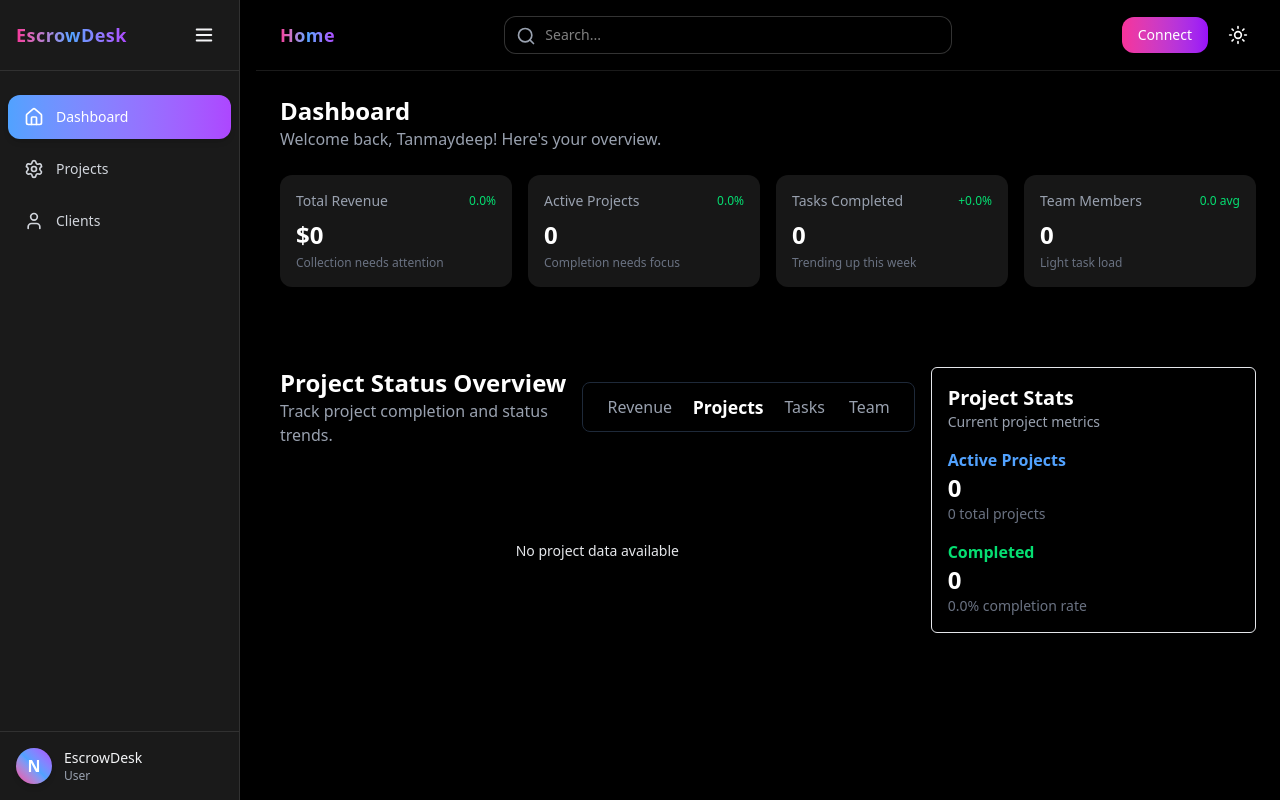
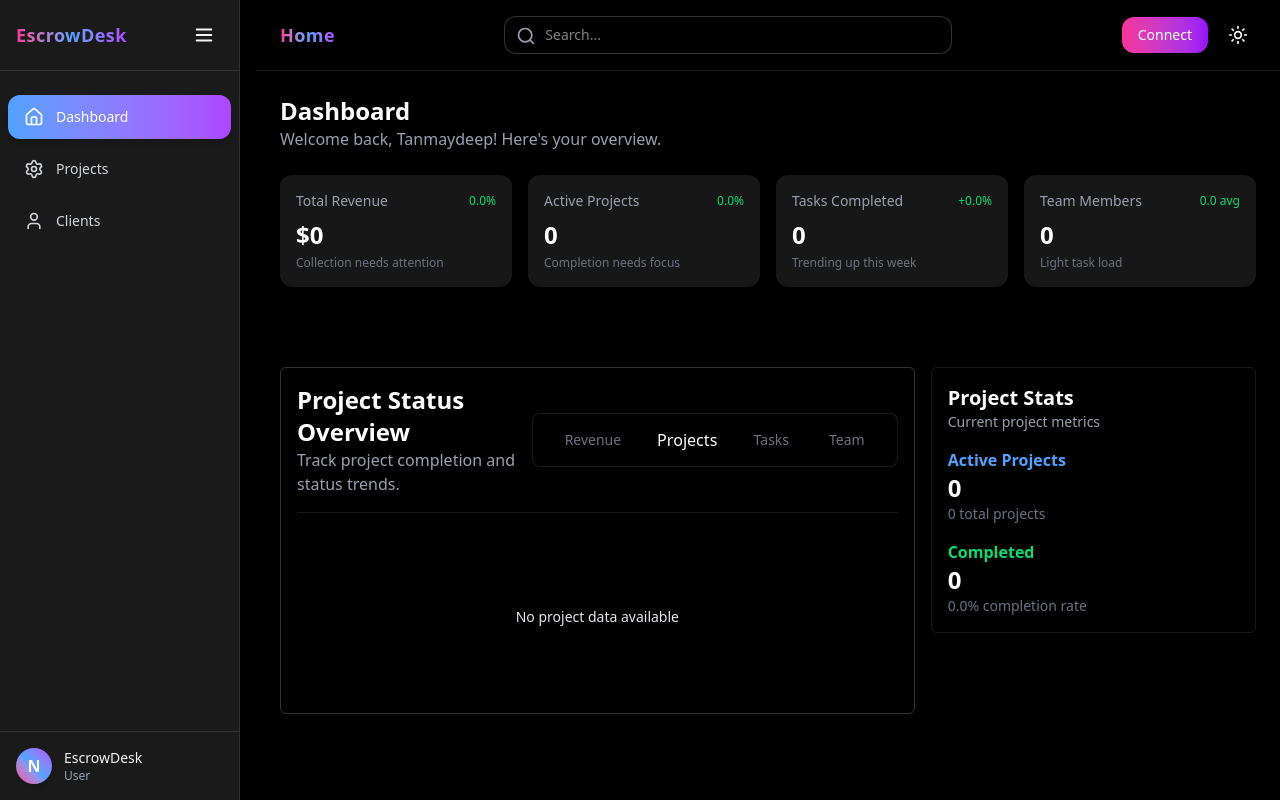
Before and after one commit to Tanmaydeep-Singh/EscrowDesk-Dashboard, a Next.js app: page / in a window 1280 px wide. Built offline with nearby package versions, Linux system fonts and the light colour scheme.

Commit message:
dev: updated the project overview section

```diff
--- a/src/components/Dashboard/OverView/Project-stats/ChartPlaceholder.tsx
+++ b/src/components/Dashboard/OverView/Project-stats/ChartPlaceholder.tsx
@@ -1,6 +1,6 @@
 export default function ChartPlaceholder() {
   return (
-    <div className="flex items-center justify-center h-40 mt-6  rounded-lg">
+    <div className="flex items-center justify-center h-40 mt-6 rounded-lg">
       <p className="text-gray-200 text-sm">No project data available</p>
     </div>
   );
--- a/src/components/Dashboard/OverView/Project-stats/ProjectStatusOverview.tsx
+++ b/src/components/Dashboard/OverView/Project-stats/ProjectStatusOverview.tsx
@@ -4,8 +4,8 @@ import ChartPlaceholder from "./ChartPlaceholder";
 
 export default function ProjectStatusOverview() {
     return (
-        <div className="bg-black rounded-xl shadow-md w-full">
-            <div className=" flex justify-between ">
+        <div className="rounded-md shadow-md w-full p-4 border border-white/20">
+            <div className=" flex justify-between border-b border-white/10 pb-4">
                 <div>
                     <h1 className="text-2xl font-bold text-white">Project Status Overview</h1>
                     <p className="text-gray-400">Track project completion and status trends.</p>
--- a/src/components/Dashboard/OverView/Project-stats/ProjectTabs.tsx
+++ b/src/components/Dashboard/OverView/Project-stats/ProjectTabs.tsx
@@ -1,5 +1,6 @@
 "use client";
 import { useState } from "react";
+import { motion } from "framer-motion";
 
 const tabs = ["Revenue", "Projects", "Tasks", "Team"];
 
@@ -8,20 +9,34 @@ export default function ProjectTabs() {
 
   return (
     <div className="flex items-center justify-between">
-      <div className="flex items-center gap-6 rounded-lg border border-gray-200 dark:border-gray-800 bg-white/50 dark:bg-black/50 backdrop-blur-md px-6 py-3 shadow-lg ">
+      <div className="flex items-center gap-6 rounded-lg border border-white/10 dark:border-white/10 bg-white/50 dark:bg-black/50 backdrop-blur-md px-6 py-3 shadow-lg">
         {tabs.map((tab) => (
           <button
             key={tab}
             onClick={() => setActive(tab)}
-            className={`relative flex items-center justify-center transition-all duration-300 ${
-              active === tab
-                ? "text-black dark:text-white scale-110 font-semibold"
-                : "text-gray-500 dark:text-gray-400 hover:text-black dark:hover:text-white"
-            }`}
+            className={`relative flex items-center justify-center`}
           >
-            {tab}
+            <motion.span
+              className={`px-2 py-1 text-sm`}
+              animate={{
+                scale: active === tab ? 1.15 : 1,
+                color:
+                  active === tab
+                    ? "var(--tw-prose-body, #fff)"
+                    : "var(--tw-prose-headings, #6b7280)", // gray-500
+              }}
+              transition={{ type: "spring", stiffness: 300, damping: 20 }}
+            >
+              {tab}
+            </motion.span>
+
+            {/* Active underline */}
             {active === tab && (
-              <span className="absolute -bottom-2 h-1 w-6 rounded-full "></span>
+              <motion.span
+                layoutId="active-underline"
+                className="absolute -bottom-2 h-1 w-6 rounded-full "
+                transition={{ type: "spring", stiffness: 400, damping: 25 }}
+              />
             )}
           </button>
         ))}
--- a/src/components/Dashboard/OverView/Project-status/ProjectStats.tsx
+++ b/src/components/Dashboard/OverView/Project-status/ProjectStats.tsx
@@ -2,7 +2,7 @@ import StatsCard from "./StatsCard";
 
 export default function ProjectStats() {
   return (
-    <div className="p-4 rounded-md border border-gray-200">
+    <div className="p-4 rounded-md border border-white/10 ">
       <h2 className="text-xl font-bold text-white">Project Stats</h2>
       <p className="text-sm text-gray-400">Current project metrics</p>
 
```
